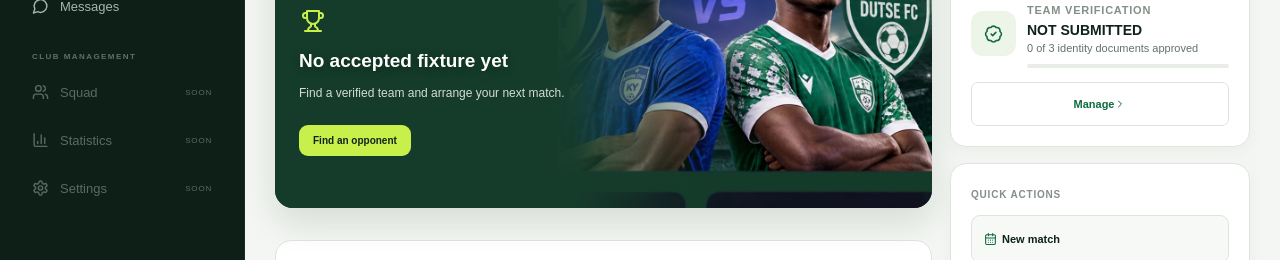
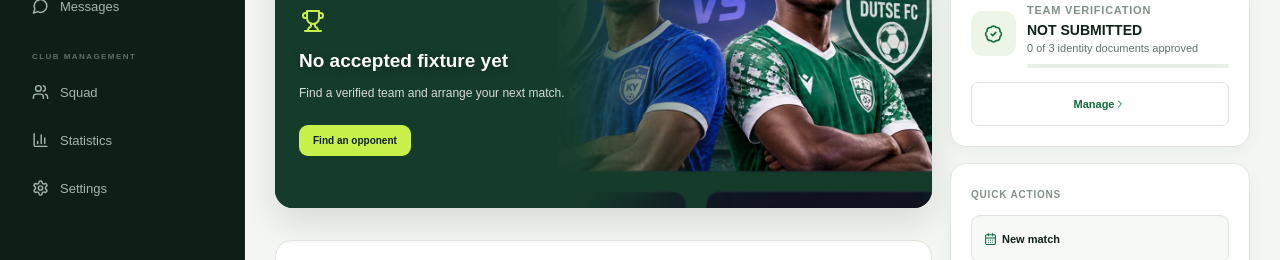
Before and after one commit to bashirhassan10/football-team-network-frontend, a Next.js app: page /dashboard in a window 1280 px wide. Shown: the part 322-582 px from the top of the page. Built offline with nearby package versions, Linux system fonts and the light colour scheme; no server answers.

Commit message:
Add squad, statistics and account settings routes with dashboard navigation

```diff
--- a/app/dashboard/page.tsx
+++ b/app/dashboard/page.tsx
@@ -31,9 +31,9 @@ export default function Dashboard(){
     <Link href="/matches"><CalendarDays/>Matches{received.length>0&&<i>{received.length}</i>}</Link>
     <Link href="/matches"><MessageCircle/>Messages</Link>
     <span className="proNavLabel">CLUB MANAGEMENT</span>
-    <span className="proNavSoon"><Users/>Squad<small>Soon</small></span>
-    <span className="proNavSoon"><BarChart3/>Statistics<small>Soon</small></span>
-    <span className="proNavSoon"><Settings/>Settings<small>Soon</small></span>
+    <Link href="/squad"><Users/>Squad</Link>
+    <Link href="/statistics"><BarChart3/>Statistics</Link>
+    <Link href="/settings"><Settings/>Settings</Link>
    </nav>
    <div className="dashSecurity"><ShieldCheck/><span><b>Secure workspace</b><small>Protected team session</small></span></div>
   </aside>
--- /dev/null
+++ b/app/settings/page.tsx
@@ -0,0 +1,4 @@
+"use client";
+import Link from "next/link";
+import {useEffect,useState} from "react";
+export default function Settings(){const[team,setTeam]=useState<{team_name:string|null;team_id:number|null}|null>(null),[error,setError]=useState("");useEffect(()=>{fetch("/api/auth/session").then(async r=>{if(r.status===401){location.href="/login";return}if(!r.ok)throw Error();setTeam(await r.json())}).catch(()=>setError("Unable to load your account"))},[]);return <main className="shell" style={{padding:"48px 0 96px"}}><Link href="/dashboard">← Dashboard</Link><h1 style={{marginTop:32}}>Settings</h1><p>Manage your team workspace and account security.</p>{error&&<p role="alert">{error}</p>}<section style={{border:"1px solid #dfe5dc",padding:24,borderRadius:16,background:"#fff",marginTop:28}}><h2>Team account</h2><p><b>Team:</b> {team?.team_name||"Loading…"}</p><p><b>Team ID:</b> {team?.team_id||"—"}</p><p>To protect your verified identity, team profile changes are not enabled yet.</p></section><section style={{border:"1px solid #dfe5dc",padding:24,borderRadius:16,background:"#fff",marginTop:20}}><h2>Account security</h2><p>Use the password recovery flow to securely reset your password.</p><Link href="/forgot-password" className="button">Reset password</Link></section><section style={{marginTop:24}}><form action="/api/auth/logout" method="post"><button className="ghostButton">Sign out</button></form></section></main>}
--- /dev/null
+++ b/app/squad/page.tsx
@@ -0,0 +1,4 @@
+"use client";
+import Link from "next/link";
+import {useEffect,useState} from "react";
+export default function Squad(){const[team,setTeam]=useState("");const[error,setError]=useState("");useEffect(()=>{fetch("/api/auth/session").then(async r=>{if(r.status===401){location.href="/login";return}if(!r.ok)throw Error();const data=await r.json();setTeam(data.team_name||"Your team")}).catch(()=>setError("Unable to load team session"))},[]);return <main className="shell" style={{padding:"48px 0 96px"}}><Link href="/dashboard">← Dashboard</Link><p style={{marginTop:32}}>CLUB MANAGEMENT</p><h1>Squad</h1><p>{team||"Loading team…"} roster</p>{error&&<p role="alert">{error}</p>}<section style={{background:"#fff",border:"1px solid #dfe5dc",padding:32,borderRadius:16,marginTop:32}}><h2>Player registration</h2><p>The roster database and secure player-management API must be deployed before adding players. No player information will be stored in the browser.</p></section></main>}
```
Also changed, not shown: app/statistics/page.tsx (added, +11 -0 lines).
